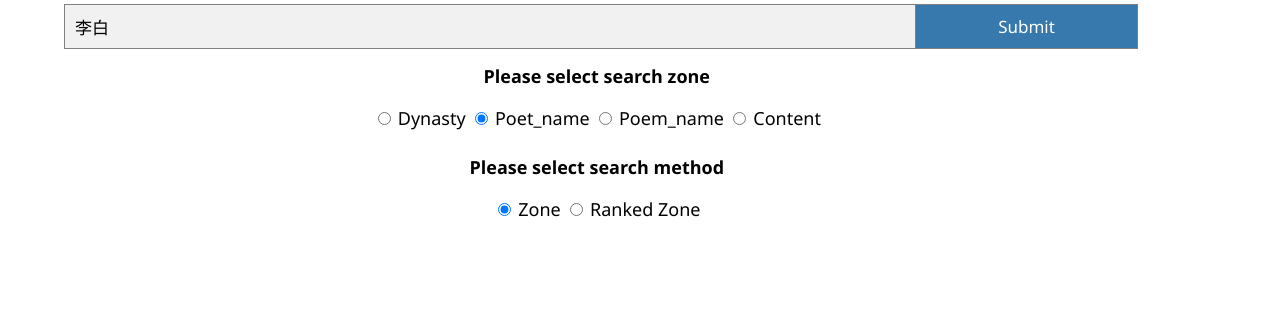
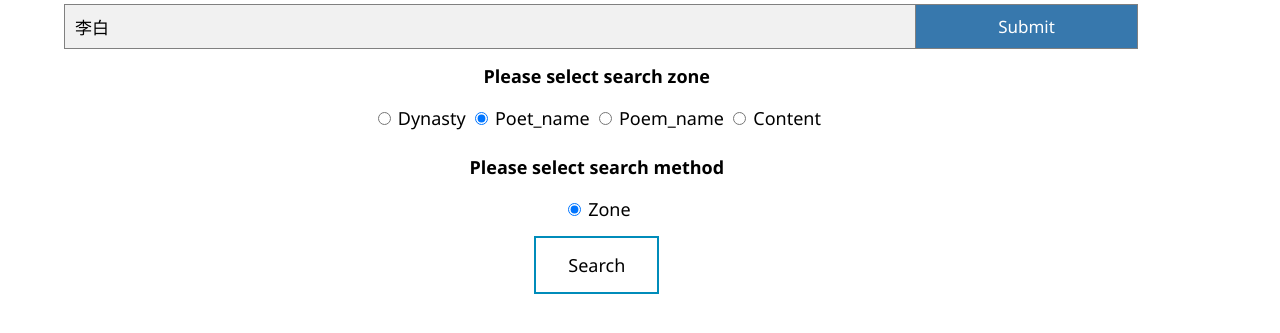
Before and after one commit to yashen32768/Crawl-for-poems, a Flask app: page /zone_search in a window 1280 px wide. Shown: the part 283-616 px from the top of the page. Run offline with Flask 2, Linux system fonts and the light colour scheme; parts of the project's set-up code (start-up, migrations or seed data) failed here and were passed over; some libraries are stand-ins or nearby versions.

Commit message:
无可奉告

```diff
--- a/poem/app.py
+++ b/poem/app.py
@@ -67,70 +67,70 @@ def zone():
 
 @app.route("/results", methods=['POST'])
 def results():
-    # try:
-    query = (request.form['search'])
-    method = request.form['method']
-    if method == "1" or method == "4":
-        zone = int(request.form['zone'])
-    results = []
-    print(query, method)
+    try:
+        query = (request.form['search'])
+        method = request.form['method']
+        if method == "1" or method == "4":
+            zone = int(request.form['zone'])
+        results = []
+        print(query, method)
 
-    if method == '0':
-        start_time = time.time()
-        ans = query_binary(dict_word, matrix_binary_all, df_all, query)
-        out_list = vec_to_outlist(ans)
-        results = outlist_to_out(out_list, df_all)
-        end_time = time.time()
-        return render_template("results.html", results=results, query=query, num=len(results), time=end_time-start_time)
+        if method == '0':
+            start_time = time.time()
+            ans = query_binary(dict_word, matrix_binary_all, df_all, query)
+            out_list = vec_to_outlist(ans)
+            results = outlist_to_out(out_list, df_all)
+            end_time = time.time()
+            return render_template("results.html", results=results, query=query, num=len(results), time=end_time-start_time)
 
-    elif method == "1":
-        # print(type(zone))
-        start_time = time.time()
-        z_query = [0, 0, 0, 0]
-        z_query[zone] = query
-        # print(query, z_query)
-        ans = query_zone(df_all, dict_word, matrix_binary_poem,
-                         matrix_binary_contents,  z_query)
-        out_list = vec_to_outlist(ans)
-        results = outlist_to_out(out_list, df_all)
-        end_time = time.time()
-        return render_template("results.html", results=results, query=query, num=len(results), time=end_time-start_time)
+        elif method == "1":
+            # print(type(zone))
+            start_time = time.time()
+            z_query = [0, 0, 0, 0]
+            z_query[zone] = query
+            # print(query, z_query)
+            ans = query_zone(df_all, dict_word, matrix_binary_poem,
+                             matrix_binary_contents,  z_query)
+            out_list = vec_to_outlist(ans)
+            results = outlist_to_out(out_list, df_all)
+            end_time = time.time()
+            return render_template("results.html", results=results, query=query, num=len(results), time=end_time-start_time)
 
-    elif method == "2":
-        start_time = time.time()
-        ans1, ans = query_fuzzy(
-            dict_word_pinyin, dict_pinyin_word, dict_word, matrix_binary_all, df_all, query)
-        out_list1 = vec_to_outlist(ans1)
-        out_list1 = query_seq_noquery(out_list1, df_all)
-        out_list2 = vec_to_outlist(ans)
-        out_list2 = query_seq_noquery(out_list2, df_all)
-        out_list = out_list1 + out_list2
-        results = outlist_to_out(out_list, df_all)  # 最好改成模糊搜索版本的
-        end_time = time.time()
-        return render_template("results.html", results=results, query=query, num=len(results), time=end_time-start_time)
+        elif method == "2":
+            start_time = time.time()
+            ans1, ans = query_fuzzy(
+                dict_word_pinyin, dict_pinyin_word, dict_word, matrix_binary_all, df_all, query)
+            out_list1 = vec_to_outlist(ans1)
+            out_list1 = query_seq_noquery(out_list1, df_all)
+            out_list2 = vec_to_outlist(ans)
+            out_list2 = query_seq_noquery(out_list2, df_all)
+            out_list = out_list1 + out_list2
+            results = outlist_to_out(out_list, df_all)  # 最好改成模糊搜索版本的
+            end_time = time.time()
+            return render_template("results.html", results=results, query=query, num=len(results), time=end_time-start_time)
 
-    elif method == "3":
-        start_time = time.time()
-        ans = query_binary(dict_word, matrix_binary_all, df_all, query)
-        out_list = vec_to_outlist(ans)
-        out_list = query_seq(query, out_list, df_all)
-        results = outlist_to_out(out_list, df_all)
-        end_time = time.time()
-        return render_template("results.html", results=results, query=query, num=len(results), time=end_time-start_time)
+        elif method == "3":
+            start_time = time.time()
+            ans = query_binary(dict_word, matrix_binary_all, df_all, query)
+            out_list = vec_to_outlist(ans)
+            out_list = query_seq(query, out_list, df_all)
+            results = outlist_to_out(out_list, df_all)
+            end_time = time.time()
+            return render_template("results.html", results=results, query=query, num=len(results), time=end_time-start_time)
 
-    elif method == "4":
-        start_time = time.time()
-        z_query = [0, 0, 0, 0]
-        z_query[zone] = query
-        ans = query_zone(df_all, dict_word, matrix_binary_poem,
-                         matrix_binary_contents, query)
-        out_list = vec_to_outlist(ans)
-        out_list = query_seq_noquery(out_list, df_all)
-        results = outlist_to_out(out_list, df_all)
-        end_time = time.time()
-        return render_template("results.html", results=results, query=query, num=len(results), time=end_time-start_time)
-    # except:
-    #     return render_template("error.html")
+        elif method == "4":
+            start_time = time.time()
+            z_query = [0, 0, 0, 0]
+            z_query[zone] = query
+            ans = query_zone(df_all, dict_word, matrix_binary_poem,
+                             matrix_binary_contents, query)
+            out_list = vec_to_outlist(ans)
+            out_list = query_seq_noquery(out_list, df_all)
+            results = outlist_to_out(out_list, df_all)
+            end_time = time.time()
+            return render_template("results.html", results=results, query=query, num=len(results), time=end_time-start_time)
+    except:
+        return render_template("error.html")
 
 
 def main():
--- a/poem/static/css/main.css
+++ b/poem/static/css/main.css
@@ -47,3 +47,27 @@
 .uk-card {
     width: 100%;
 }
+.button {
+    background-color: #008CBA;
+    border: none;
+    color: white;
+    padding: 15px 32px;
+    text-align: center;
+    text-decoration: none;
+    display: inline-block;
+    font-size: 16px;
+    -webkit-transition-duration: 0.4s;
+    transition-duration: 0.4s;
+    position: relative;
+    margin-top: 15px;
+    font-size: large;
+}
+.button1 {
+    background-color: white;
+    color: black;
+    border: 2px solid #008CBA;
+}
+.button1:hover {
+    background-color: #008CBA;
+    color: white;
+}
--- a/poem/templates/error.html
+++ b/poem/templates/error.html
@@ -11,7 +11,7 @@
   font-family: 'Segoe UI', Tahoma, Geneva, Verdana, sans-serif;
 }
 </style>
-<body>
+<body background="../static/wukefenggao.jpg">
     <h1>Sorry, we cant handle that request.</h1>
     <p>Please ensure that you entered the query correctly. Refer to the READEME for more detail</p>
 </body>
--- a/poem/templates/index.html
+++ b/poem/templates/index.html
@@ -111,6 +111,7 @@ p {
                     </div>
                 </div>
             </form>
+            <div class="buttons"><a href="/zone_search"><button class="button button1">Zone search</button></a></div>
         </div>
     </div>
 </body>
--- a/poem/templates/zone_search.html
+++ b/poem/templates/zone_search.html
@@ -111,11 +111,12 @@ p {
                         <p class="tips">Please select search method</p>
                         <input type="radio" name="method" id="zone" value="1" checked="checked">
                         <label for="boolean" class="model_choice">Zone</label>
-                        <input type="radio" name="method" id="ranked zone" value="4">
-                        <label for="boolean" class="model_choice">Ranked Zone</label>
+                        <!-- <input type="radio" name="method" id="ranked zone" value="4">
+                        <label for="boolean" class="model_choice">Ranked Zone</label> -->
                     </div>
                 </div>
             </form>
+            <div class="buttons"><a href="/"><button class="button button1">Search</button></a></div>
         </div>
     </div>
 </body>
```
Also changed, not shown: poem/static/background.jpg (deleted), poem/static/wukefenggao.jpg (added), poem/static/wukefenggao.png (added).
